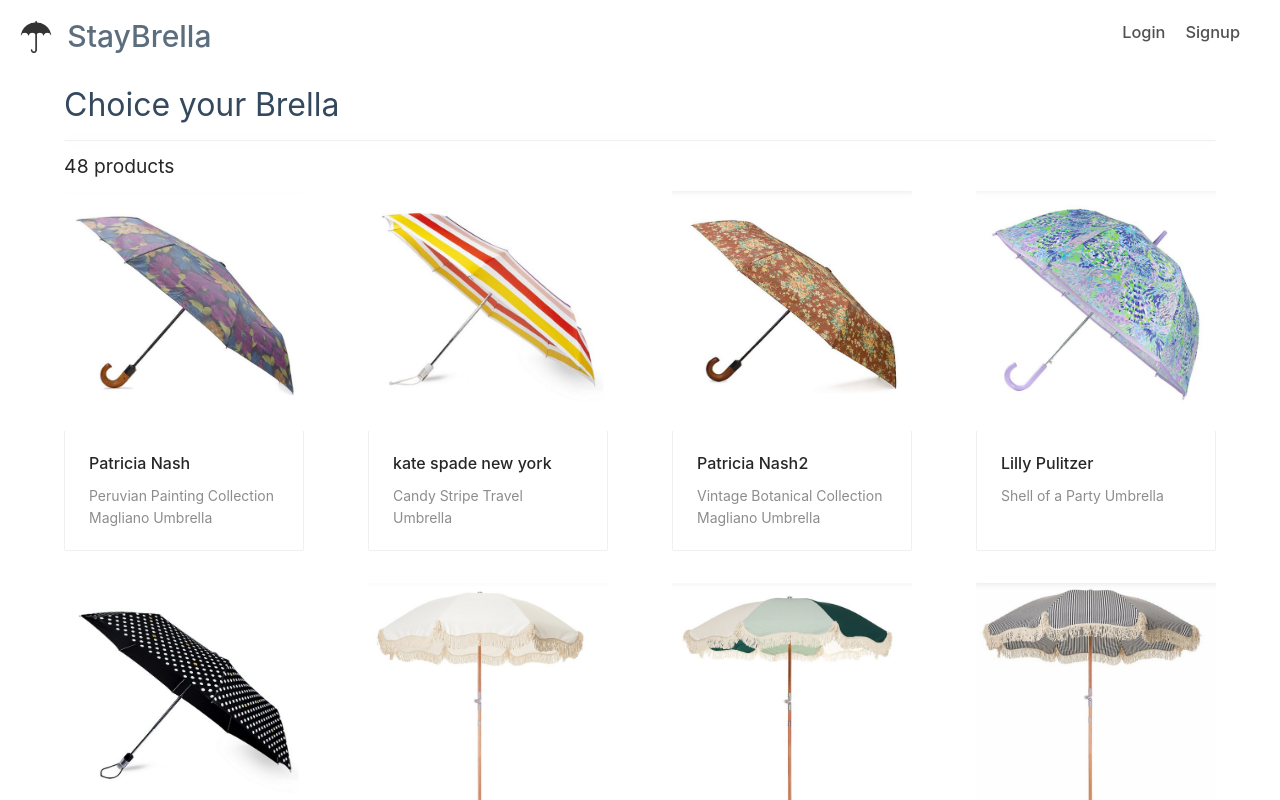
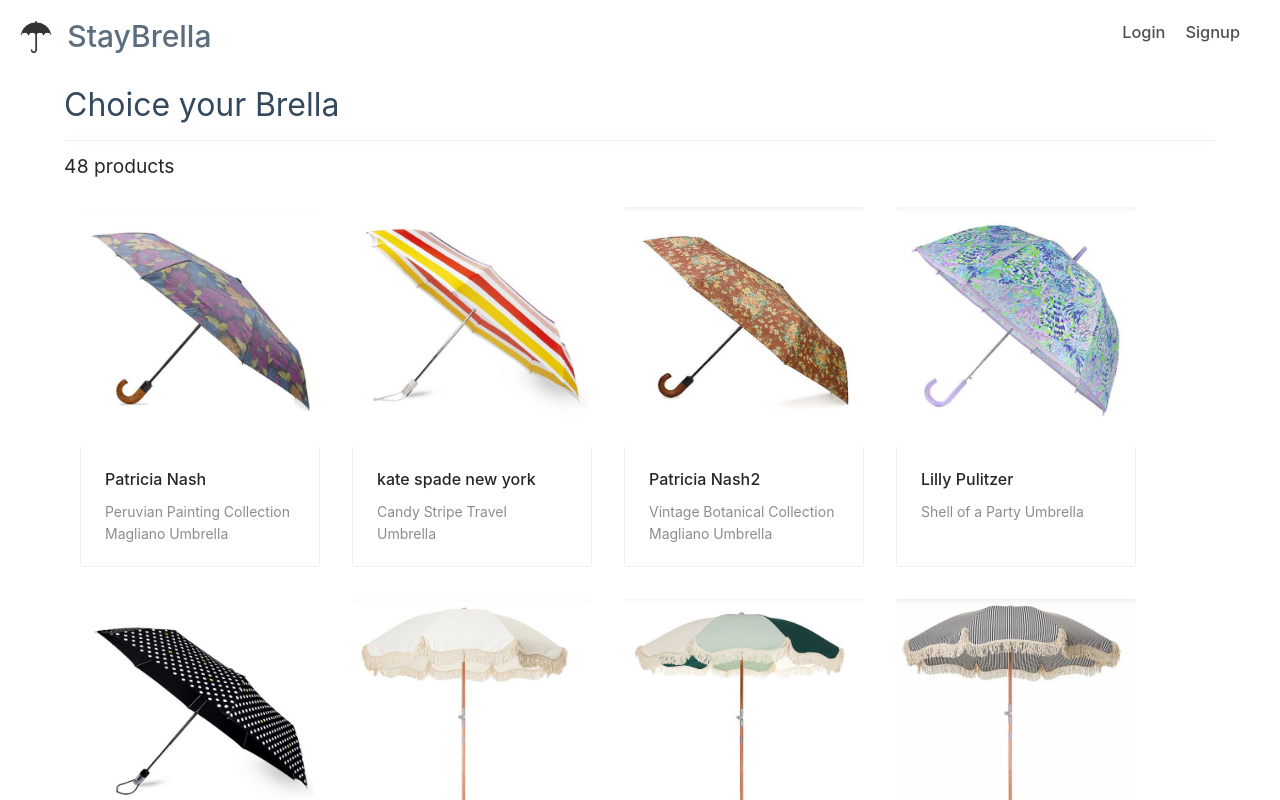
Before and after one commit to Doodream/stay_brella, a Next.js app: page /product in a window 1280 px wide. Shown: the top 800 px of the page. Built offline with nearby package versions, Linux system fonts and the light colour scheme.

Commit message:
Modify : src/pages/product/index.js : Goods flex 공간 재배열

```diff
--- a/src/components/Goods/Goods.js
+++ b/src/components/Goods/Goods.js
@@ -18,7 +18,7 @@
                 <a>
                     <Card
                         hoverable
-                        style={{ width: 240, height: 360, marginBottom: '2rem' }}
+                        style={{ width: 240, height: 360, margin: '1rem' }}
                         cover={<img width='240px' height='240px' src={props.imagePath} alt='배경이미지'></img>}>
                         <Meta title={props.title} description={props.description} />
                     </Card>
--- a/src/pages/product/index.js
+++ b/src/pages/product/index.js
@@ -379,6 +379,7 @@
                     <div className="productCount">
                         <span>{products.length} products</span>
                     </div>
+                    <InnerBox>
                         <Inner>
                             {
                                 products.map((product, index) => {
@@ -389,12 +390,13 @@
                                 })
                             }
                         </Inner>
+                    </InnerBox>
                     <Pagination
                         pageSize={pageSize}
                         current={state.current}
                         total={products.length}
                         onChange={handleChange}
-                        style={{ bottom: "0px", margin: '20px auto' }}></Pagination>
+                        style={{ bottom: "0px", margin: '20px auto' }} />
                 </Section>
             </Container>
         </Layout>
@@ -411,15 +413,19 @@
         font-size: 1.2rem;
         }
     }
+`
 
-
+const InnerBox = styled.div`
+    height: calc(100vh - 20);
+    width: calc(100vw - 20);
+    display: flex;
+    justify-content: center;
 `
 const Inner = styled.div`
+    justify-content: flex-start;
+    flex-wrap: wrap;
     display: flex;
-    flex-wrap: wrap;
-    justify-content: space-between;
-
 `
 const Item = styled(Goods)`
-    margin-bottom: 20px;
+    width: auto;
 `
```
Lines whose indentation alone changed are shown as unchanged.
